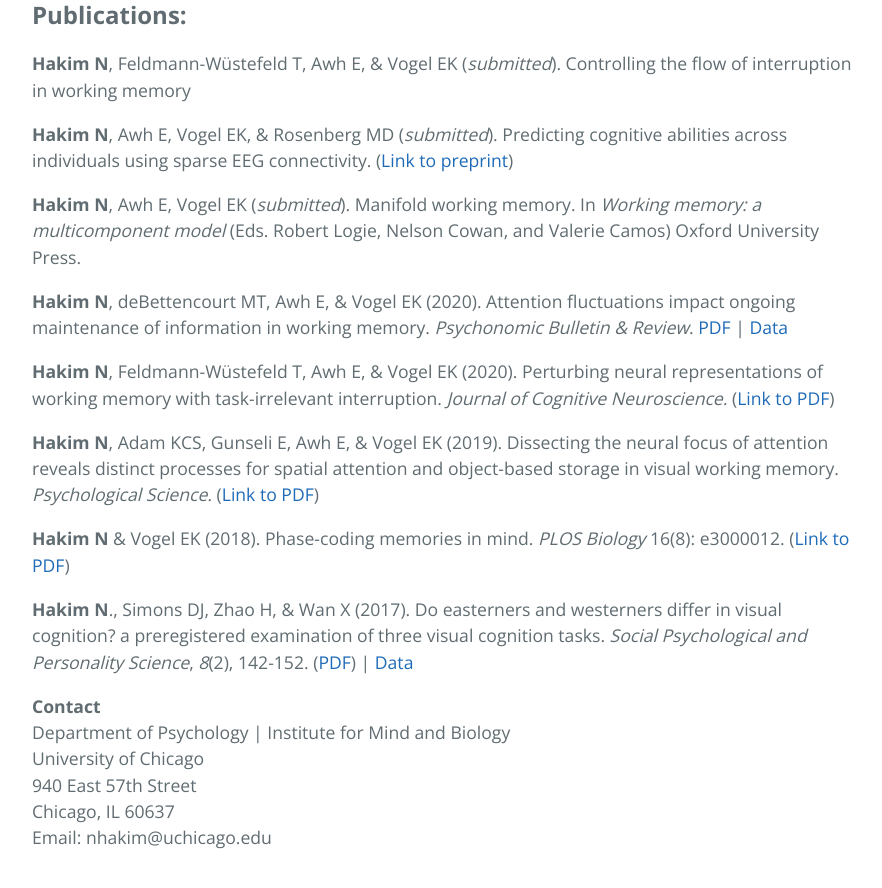
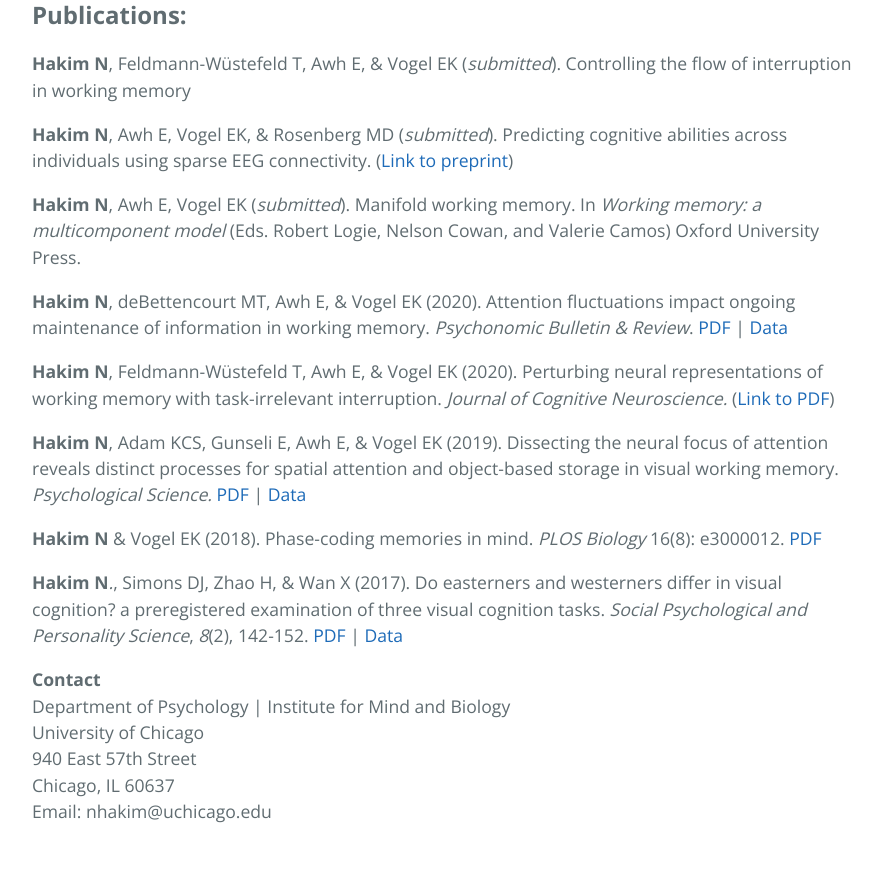
Before and after one commit to AwhVogelLab/awhvogellab.github.io, a Jekyll site: the page built from hakim.md, in a window 1280 px wide and 900 px high, scrolled down 1178 px. Shown: the top 888 px of the window, without its empty margins (192-1074 px from the left). Built offline with Jekyll 4.4.1, drawn with Linux system fonts in a browser that asks for light colours; our own code applies the rules of GitHub Pages for plain Markdown files.

Commit message:
Update hakim.md

```diff
--- a/hakim.md
+++ b/hakim.md
@@ -42,11 +42,11 @@ Nicole is a doctoral student in the Integrative Neuroscience Program working wit
 
 <strong>Hakim N</strong>, Feldmann-Wüstefeld T, Awh E, & Vogel EK (2020). Perturbing neural representations of working memory with task-irrelevant interruption. <i>Journal of Cognitive Neuroscience.</i> (<a href="https://www.mitpressjournals.org/doi/pdf/10.1162/jocn_a_01481">Link to PDF</a>)
 
-<strong>Hakim N</strong>, Adam KCS, Gunseli E, Awh E, & Vogel EK (2019). Dissecting the neural focus of attention reveals distinct processes for spatial attention and object-based storage in visual working memory. <i>Psychological Science.</i> (<a href="https://journals.sagepub.com/eprint/PnKK9CnY97qT32WSGxWa/full#articleCitationDownloadContainer">Link to PDF</a>)
+<strong>Hakim N</strong>, Adam KCS, Gunseli E, Awh E, & Vogel EK (2019). Dissecting the neural focus of attention reveals distinct processes for spatial attention and object-based storage in visual working memory. <i>Psychological Science.</i> <a href="https://journals.sagepub.com/eprint/PnKK9CnY97qT32WSGxWa/full#articleCitationDownloadContainer">PDF</a> \| [Data](https://osf.io/ws3j9/?view_only=841769d1bdd745d5bd228a1b0cb1ee6c)
 
-<strong>Hakim N</strong> & Vogel EK (2018). Phase-coding memories in mind. <i>PLOS Biology</i> 16(8): e3000012. (<a href="https://journals.plos.org/plosbiology/article?id=10.1371/journal.pbio.3000012">Link to PDF</a>)
+<strong>Hakim N</strong> & Vogel EK (2018). Phase-coding memories in mind. <i>PLOS Biology</i> 16(8): e3000012. <a href="https://journals.plos.org/plosbiology/article?id=10.1371/journal.pbio.3000012">PDF</a>
 
-<strong>Hakim N</strong><em>.</em>, Simons DJ, Zhao H, & Wan X (2017). Do easterners and westerners differ in visual cognition? a preregistered examination of three visual cognition tasks. <i>Social Psychological and Personality Science</i>, <i>8</i>(2), 142-152. (<a href="http://journals.sagepub.com/doi/full/10.1177/1948550616667613">PDF</a>) \| [Data](https://osf.io/if9sp/?view_only=284e92a3ffb94e73b38b795d94df2000)
+<strong>Hakim N</strong><em>.</em>, Simons DJ, Zhao H, & Wan X (2017). Do easterners and westerners differ in visual cognition? a preregistered examination of three visual cognition tasks. <i>Social Psychological and Personality Science</i>, <i>8</i>(2), 142-152. <a href="http://journals.sagepub.com/doi/full/10.1177/1948550616667613">PDF</a> \| [Data](https://osf.io/if9sp/?view_only=284e92a3ffb94e73b38b795d94df2000)
 
 
 
```
